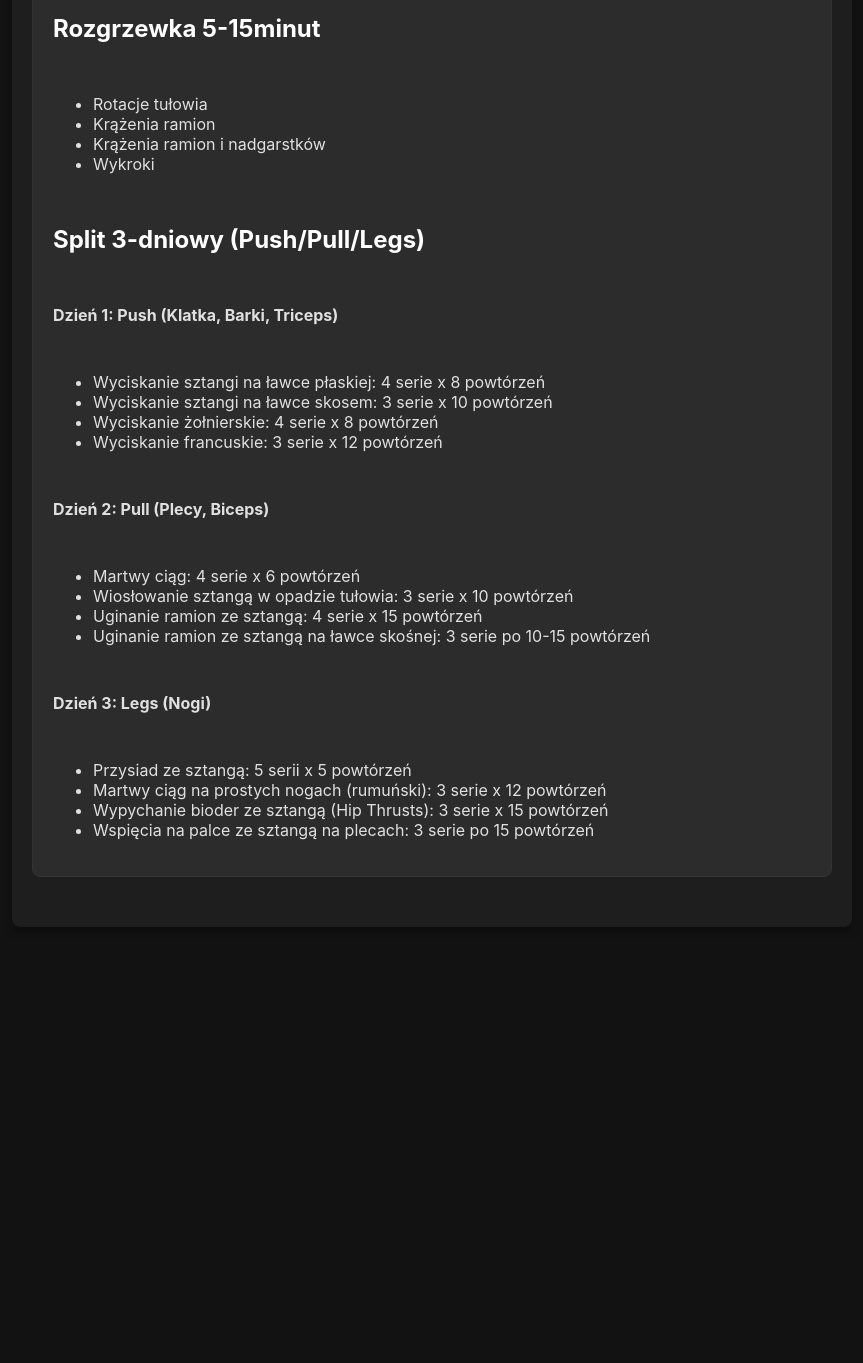
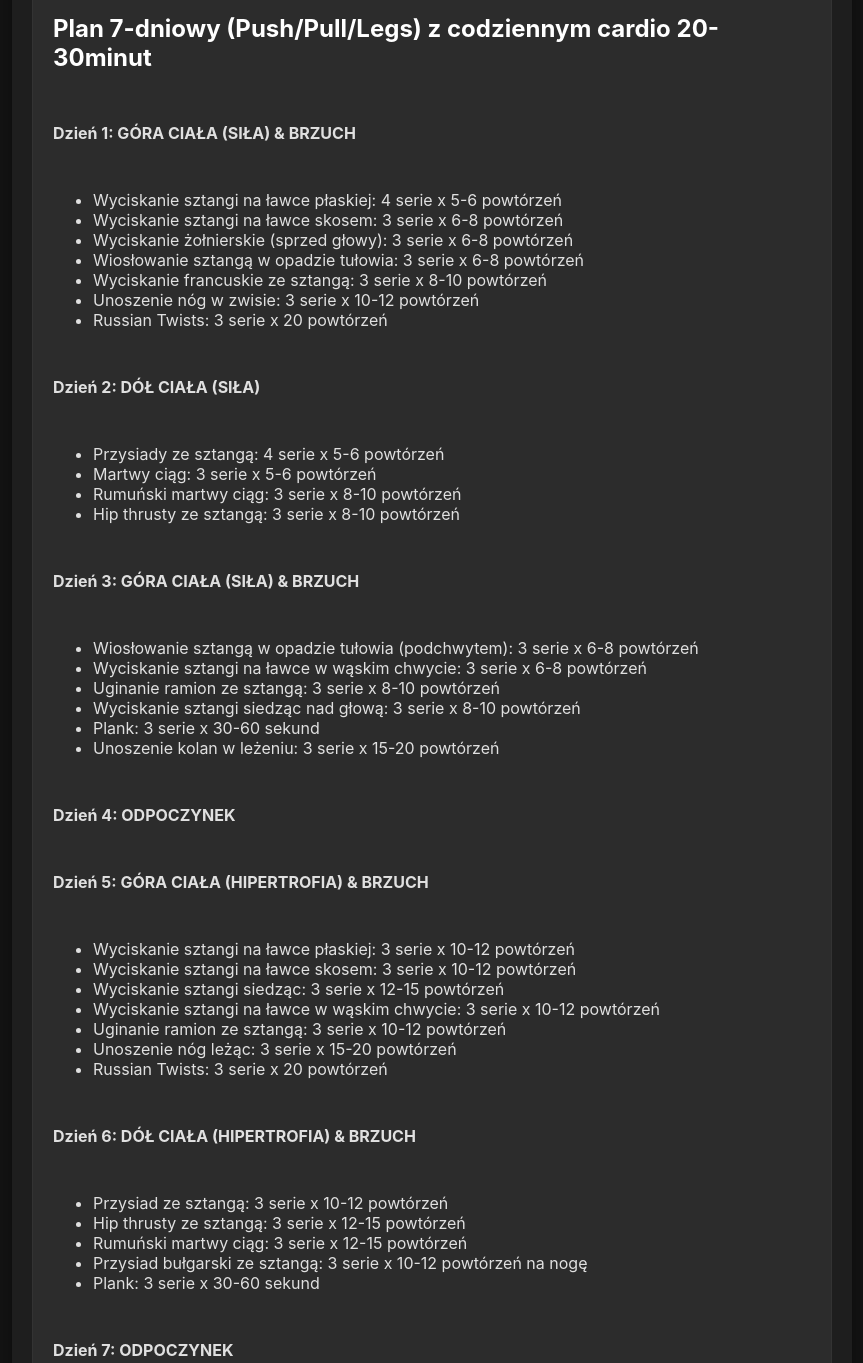
Before and after one commit to PudderMan/Biceps, a plain HTML site: page plan.html in a window 1280 px wide. Shown: the part 240-1603 px from the top of the page, without its empty margins (208-1071 px from the left). Before the commit the page ends 1207 px from the top, so only its background shows below. Drawn offline with Linux system fonts and the light colour scheme.

Commit message:
plan treningowy naprawiony

```diff
--- a/plan.html
+++ b/plan.html
@@ -16,37 +16,59 @@
         </nav>
 
         <div class="data-input">
-            <h2>Rozgrzewka 5-15minut</h2>
+            <h2>Plan 7-dniowy (Push/Pull/Legs) z codziennym cardio 20-30minut</h2>
+            <p><strong>Dzień 1: GÓRA CIAŁA (SIŁA) & BRZUCH</strong></p>
             <ul>
-                <li>Rotacje tułowia</li>
-                <li>Krążenia ramion</li>
-                <li>Krążenia ramion i nadgarstków</li>
-                <li>Wykroki </li>
-            </ul>
-            <h2>Split 3-dniowy (Push/Pull/Legs)</h2>
-            <p><strong>Dzień 1: Push (Klatka, Barki, Triceps)</strong></p>
-            <ul>
-                <li>Wyciskanie sztangi na ławce płaskiej: 4 serie x 8 powtórzeń</li>
-                <li>Wyciskanie sztangi na ławce skosem: 3 serie x 10 powtórzeń</li>
-                <li>Wyciskanie żołnierskie: 4 serie x 8 powtórzeń</li>
-                <li>Wyciskanie francuskie: 3 serie x 12 powtórzeń</li>
+                <li>Wyciskanie sztangi na ławce płaskiej: 4 serie x 5-6 powtórzeń</li>
+                <li>Wyciskanie sztangi na ławce skosem: 3 serie x 6-8 powtórzeń</li>
+                <li>Wyciskanie żołnierskie (sprzed głowy): 3 serie x 6-8 powtórzeń</li>
+                <li>Wiosłowanie sztangą w opadzie tułowia: 3 serie x 6-8 powtórzeń</li>
+                <li>Wyciskanie francuskie ze sztangą: 3 serie x 8-10 powtórzeń</li>
+                <li>Unoszenie nóg w zwisie: 3 serie x 10-12 powtórzeń</li>
+                <li>Russian Twists: 3 serie x 20 powtórzeń</li>
             </ul>
 
-            <p><strong>Dzień 2: Pull (Plecy, Biceps)</strong></p>
+            <p><strong>Dzień 2: DÓŁ CIAŁA (SIŁA)</strong></p>
             <ul>
-                <li>Martwy ciąg: 4 serie x 6 powtórzeń</li>
-                <li>Wiosłowanie sztangą w opadzie tułowia: 3 serie x 10 powtórzeń</li>
-                <li>Uginanie ramion ze sztangą: 4 serie x 15 powtórzeń</li>
-                <li>Uginanie ramion ze sztangą na ławce skośnej: 3 serie po 10-15 powtórzeń</li>
+                <li>Przysiady ze sztangą: 4 serie x 5-6 powtórzeń</li>
+                <li>Martwy ciąg: 3 serie x 5-6 powtórzeń</li>
+                <li>Rumuński martwy ciąg: 3 serie x 8-10 powtórzeń</li>
+                <li>Hip thrusty ze sztangą: 3 serie x 8-10 powtórzeń</li>
             </ul>
 
-            <p><strong>Dzień 3: Legs (Nogi)</strong></p>
+            <p><strong>Dzień 3: GÓRA CIAŁA (SIŁA) & BRZUCH</strong></p>
             <ul>
-                <li>Przysiad ze sztangą: 5 serii x 5 powtórzeń</li>
-                <li>Martwy ciąg na prostych nogach (rumuński): 3 serie x 12 powtórzeń</li>
-                <li>Wypychanie bioder ze sztangą (Hip Thrusts): 3 serie x 15 powtórzeń </li>
-                <li>Wspięcia na palce ze sztangą na plecach: 3 serie po 15 powtórzeń</li>
+                <li>Wiosłowanie sztangą w opadzie tułowia (podchwytem): 3 serie x 6-8 powtórzeń</li>
+                <li>Wyciskanie sztangi na ławce w wąskim chwycie: 3 serie x 6-8 powtórzeń</li>
+                <li>Uginanie ramion ze sztangą: 3 serie x 8-10 powtórzeń</li>
+                <li>Wyciskanie sztangi siedząc nad głową: 3 serie x 8-10 powtórzeń</li>
+                <li>Plank: 3 serie x 30-60 sekund</li>
+                <li>Unoszenie kolan w leżeniu: 3 serie x 15-20 powtórzeń</li>
             </ul>
+
+            <p><strong>Dzień 4: ODPOCZYNEK</strong></p>
+
+            <p><strong>Dzień 5: GÓRA CIAŁA (HIPERTROFIA) & BRZUCH</strong></p>
+            <ul>
+                <li>Wyciskanie sztangi na ławce płaskiej: 3 serie x 10-12 powtórzeń</li>
+                <li>Wyciskanie sztangi na ławce skosem: 3 serie x 10-12 powtórzeń</li>
+                <li>Wyciskanie sztangi siedząc: 3 serie x 12-15 powtórzeń</li>
+                <li>Wyciskanie sztangi na ławce w wąskim chwycie: 3 serie x 10-12 powtórzeń</li>
+                <li>Uginanie ramion ze sztangą: 3 serie x 10-12 powtórzeń</li>
+                <li>Unoszenie nóg leżąc: 3 serie x 15-20 powtórzeń</li>
+                <li>Russian Twists: 3 serie x 20 powtórzeń</li>
+            </ul>
+
+            <p><strong>Dzień 6: DÓŁ CIAŁA (HIPERTROFIA) & BRZUCH</strong></p>
+            <ul>
+                <li>Przysiad ze sztangą: 3 serie x 10-12 powtórzeń</li>
+                <li>Hip thrusty ze sztangą: 3 serie x 12-15 powtórzeń</li>
+                <li>Rumuński martwy ciąg: 3 serie x 12-15 powtórzeń</li>
+                <li>Przysiad bułgarski ze sztangą: 3 serie x 10-12 powtórzeń na nogę</li>
+                <li>Plank: 3 serie x 30-60 sekund</li>
+            </ul>
+
+            <p><strong>Dzień 7: ODPOCZYNEK</strong></p>
         </div>
     </div>
 
```
